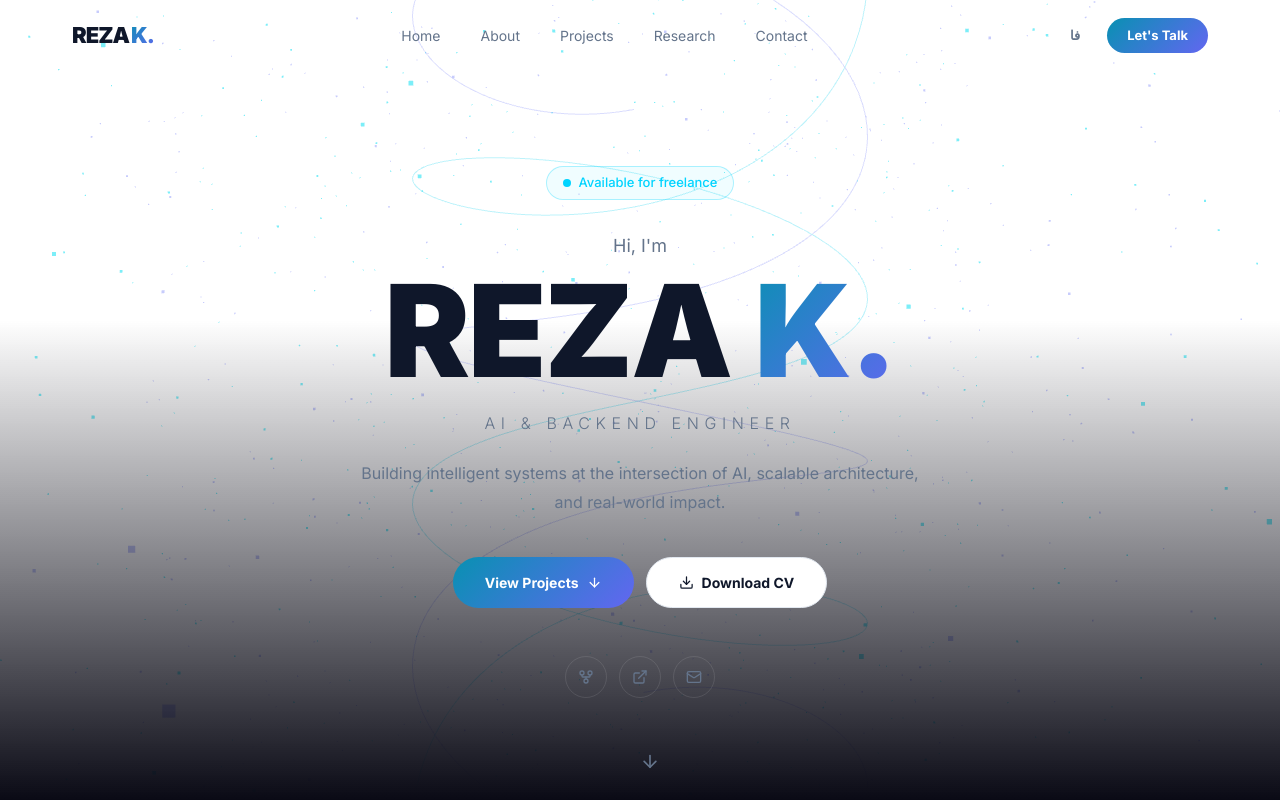
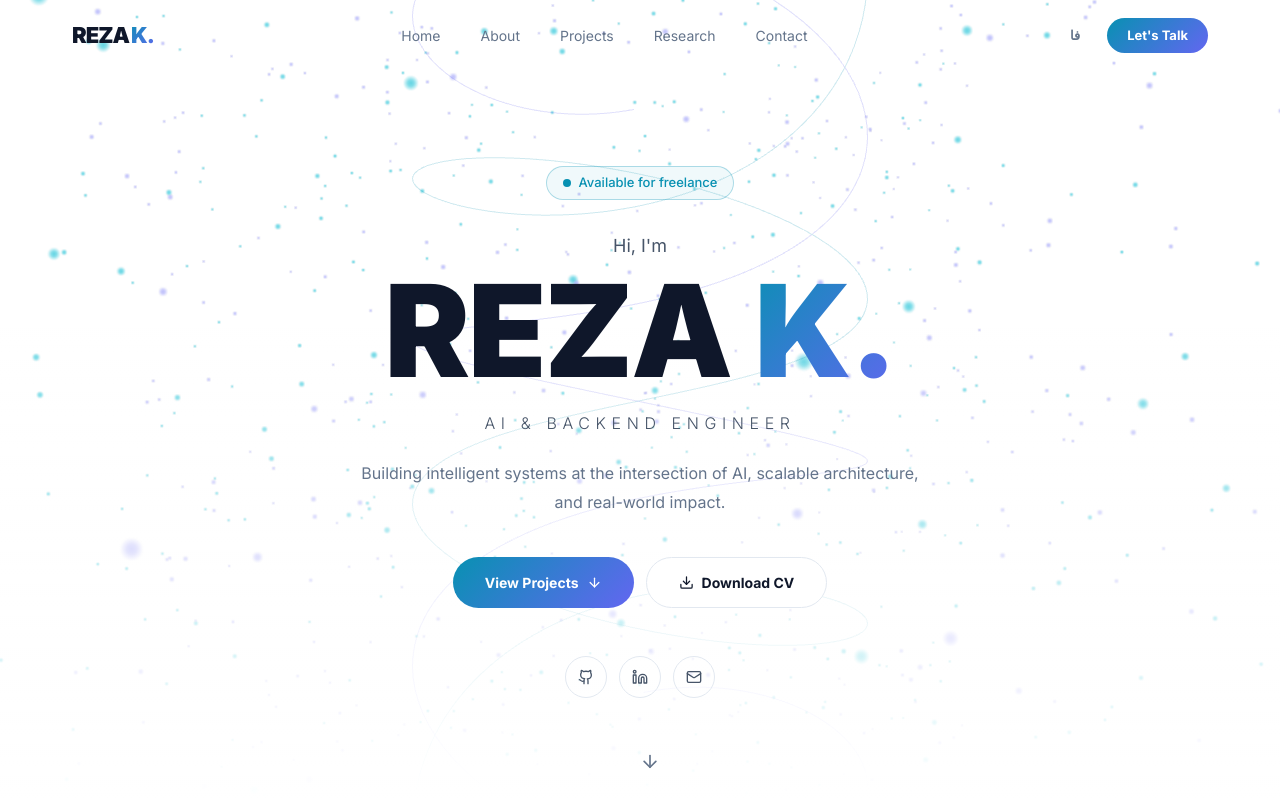
Before and after one commit to rezakermanian78/reza-portfolio-v3, a Next.js app: page /en in a window 1280 px wide. Shown: the top 800 px of the page. Built offline with nearby package versions, Linux system fonts and the light colour scheme.

Commit message:
fix: circular particles + proper GitHub/LinkedIn SVG icons

```diff
--- a/components/Contact.tsx
+++ b/components/Contact.tsx
@@ -1,8 +1,9 @@
 'use client';
 import { useTranslations, useLocale } from 'next-intl';
 import { motion } from 'framer-motion';
-import { Send, MapPin, Mail, ExternalLink, GitFork } from 'lucide-react';
+import { Send, MapPin, Mail } from 'lucide-react';
 import { useState } from 'react';
+import { GithubIcon, LinkedinIcon } from './Icons';
 
 export default function Contact() {
   const t = useTranslations('contact');
@@ -19,32 +20,29 @@ export default function Contact() {
   };
 
   const inputStyle = {
-    width: '100%', background: 'rgba(255,255,255,0.04)', border: '1px solid rgba(255,255,255,0.1)',
-    borderRadius: '12px', padding: '14px 16px', color: '#0F172A', fontSize: '14px', outline: 'none',
-    transition: 'border-color 0.2s', fontFamily: 'inherit',
+    width: '100%', background: '#F8FAFC', border: '1px solid #E2E8F0',
+    borderRadius: '12px', padding: '14px 16px', color: '#0F172A', fontSize: '14px',
+    outline: 'none', fontFamily: 'inherit',
   };
 
   return (
     <section id="contact" className="section">
       <div style={{ display: 'grid', gridTemplateColumns: 'repeat(auto-fit, minmax(280px, 1fr))', gap: '4rem' }}>
-
         <motion.div initial={{ opacity: 0, x: -40 }} whileInView={{ opacity: 1, x: 0 }} viewport={{ once: true }}>
           <p className="section-label">{t('label')}</p>
           <h2 className="section-title">{t('title')}</h2>
           <div style={{ display: 'flex', alignItems: 'center', gap: '6px', color: '#64748B', fontSize: '13px', marginBottom: '2.5rem' }}>
-            <MapPin size={13} color="#00D4FF" /> {t('location')}
+            <MapPin size={13} color="#0891B2" /> {t('location')}
           </div>
           <div style={{ display: 'flex', flexDirection: 'column', gap: '16px' }}>
             {[
-              { icon: Mail, label: 'reza.kermanian1378@gmail.com', href: 'mailto:reza.kermanian1378@gmail.com' },
-              { icon: GitFork, label: 'github.com/rezakermanian78', href: 'https://github.com/rezakermanian78' },
-              { icon: ExternalLink, label: 'linkedin.com/in/rezakermanian', href: 'https://linkedin.com/in/rezakermanian' },
+              { icon: Mail,         label: 'reza.kermanian1378@gmail.com',   href: 'mailto:reza.kermanian1378@gmail.com' },
+              { icon: GithubIcon,   label: 'github.com/rezakermanian78',      href: 'https://github.com/rezakermanian78'  },
+              { icon: LinkedinIcon, label: 'linkedin.com/in/rezakermanian',   href: 'https://linkedin.com/in/rezakermanian' },
             ].map(({ icon: Icon, label, href }) => (
               <a key={label} href={href} target="_blank" rel="noopener noreferrer"
-                style={{ display: 'flex', alignItems: 'center', gap: '12px', color: '#64748B', textDecoration: 'none', transition: 'color 0.2s' }}
-                onMouseEnter={e => e.currentTarget.style.color = '#00D4FF'}
-                onMouseLeave={e => e.currentTarget.style.color = '#94A3B8'}>
-                <div style={{ width: '40px', height: '40px', borderRadius: '10px', border: '1px solid rgba(255,255,255,0.08)', display: 'flex', alignItems: 'center', justifyContent: 'center', flexShrink: 0 }}>
+                style={{ display: 'flex', alignItems: 'center', gap: '12px', color: '#475569', textDecoration: 'none' }}>
+                <div style={{ width: '40px', height: '40px', borderRadius: '10px', border: '1px solid #E2E8F0', display: 'flex', alignItems: 'center', justifyContent: 'center', flexShrink: 0 }}>
                   <Icon size={16} />
                 </div>
                 <span style={{ fontSize: '13px' }}>{label}</span>
@@ -52,34 +50,27 @@ export default function Contact() {
             ))}
           </div>
         </motion.div>
-
         <motion.div initial={{ opacity: 0, x: 40 }} whileInView={{ opacity: 1, x: 0 }} viewport={{ once: true }}>
           {sent ? (
             <div className="card" style={{ padding: '3rem', textAlign: 'center' }}>
-              <div style={{ width: '56px', height: '56px', borderRadius: '50%', background: 'rgba(0,212,255,0.1)', border: '1px solid rgba(0,212,255,0.3)', display: 'flex', alignItems: 'center', justifyContent: 'center', margin: '0 auto 1rem' }}>
-                <Send size={22} color="#00D4FF" />
+              <div style={{ width: '56px', height: '56px', borderRadius: '50%', background: 'rgba(8,145,178,0.1)', border: '1px solid rgba(8,145,178,0.3)', display: 'flex', alignItems: 'center', justifyContent: 'center', margin: '0 auto 1rem' }}>
+                <Send size={22} color="#0891B2" />
               </div>
               <p style={{ fontSize: '18px', fontWeight: 700, color: '#0F172A', marginBottom: '8px' }}>{t('success')}</p>
-              <p style={{ fontSize: '13px', color: '#64748B' }}>{locale === 'fa' ? 'به زودی پاسخ می‌دهم' : "I'll get back to you soon"}</p>
+              <p style={{ fontSize: '13px', color: '#64748B' }}>{locale === 'fa' ? 'به زودی پاسخ میدهم' : "I'll get back to you soon"}</p>
             </div>
           ) : (
             <form onSubmit={handleSubmit} className="card" style={{ padding: '2rem', display: 'flex', flexDirection: 'column', gap: '14px' }}>
-              <input required name="name" type="text" placeholder={t('name')} style={inputStyle}
-                onFocus={e => e.currentTarget.style.borderColor = 'rgba(0,212,255,0.4)'}
-                onBlur={e => e.currentTarget.style.borderColor = 'rgba(255,255,255,0.1)'} />
-              <input required name="email" type="email" placeholder={t('email')} style={inputStyle}
-                onFocus={e => e.currentTarget.style.borderColor = 'rgba(0,212,255,0.4)'}
-                onBlur={e => e.currentTarget.style.borderColor = 'rgba(255,255,255,0.1)'} />
-              <textarea required name="message" rows={5} placeholder={t('message')} style={{ ...inputStyle, resize: 'none' }}
-                onFocus={e => e.currentTarget.style.borderColor = 'rgba(0,212,255,0.4)'}
-                onBlur={e => e.currentTarget.style.borderColor = 'rgba(255,255,255,0.1)'} />
-              <button type="submit" disabled={loading} className="btn-primary" style={{ width: '100%', justifyContent: 'center', opacity: loading ? 0.7 : 1 }}>
-                <Send size={15} /> {loading ? (locale === 'fa' ? 'در حال ارسال...' : 'Sending...') : t('send')}
+              <input required name="name" type="text" placeholder={t('name')} style={inputStyle} />
+              <input required name="email" type="email" placeholder={t('email')} style={inputStyle} />
+              <textarea required name="message" rows={5} placeholder={t('message')} style={{ ...inputStyle, resize: 'none' }} />
+              <button type="submit" disabled={loading} className="btn-primary"
+                style={{ width: '100%', justifyContent: 'center', opacity: loading ? 0.7 : 1 }}>
+                <Send size={15} /> {loading ? (locale === 'fa' ? '...در حال ارسال' : 'Sending...') : t('send')}
               </button>
             </form>
           )}
         </motion.div>
-
       </div>
     </section>
   );
--- a/components/Hero.tsx
+++ b/components/Hero.tsx
@@ -1,71 +1,53 @@
 'use client';
 import { useTranslations } from 'next-intl';
 import { motion } from 'framer-motion';
-import { ArrowDown, Download, Mail, ExternalLink, GitFork } from 'lucide-react';
+import { ArrowDown, Download, Mail } from 'lucide-react';
 import dynamic from 'next/dynamic';
+import { GithubIcon, LinkedinIcon } from './Icons';
 
 const ParticleHero = dynamic(() => import('./ParticleHero'), { ssr: false });
 
 export default function Hero() {
   const t = useTranslations('hero');
-
   return (
     <section id="home" style={{ position: 'relative', minHeight: '100vh', display: 'flex', alignItems: 'center', justifyContent: 'center', overflow: 'hidden' }}>
       <ParticleHero />
-      <div style={{ position: 'absolute', inset: 0, background: 'linear-gradient(to bottom, transparent 40%, #0A0A15)' }} />
-
+      <div style={{ position: 'absolute', inset: 0, background: 'linear-gradient(to bottom, transparent 40%, #FFFFFF)' }} />
       <div style={{ position: 'relative', zIndex: 10, maxWidth: '900px', margin: '0 auto', padding: '8rem 2rem 4rem', display: 'flex', flexDirection: 'column', alignItems: 'center', textAlign: 'center' }}>
-
         <motion.div initial={{ opacity: 0, y: 20 }} animate={{ opacity: 1, y: 0 }} transition={{ delay: 0.2 }}
-          style={{ display: 'inline-flex', alignItems: 'center', gap: '8px', padding: '6px 16px', borderRadius: '999px', border: '1px solid rgba(0,212,255,0.3)', background: 'rgba(0,212,255,0.06)', marginBottom: '2rem' }}>
-          <span style={{ width: '8px', height: '8px', borderRadius: '50%', background: '#00D4FF', animation: 'pulse 2s infinite' }} />
-          <span style={{ fontSize: '13px', color: '#00D4FF', fontWeight: 500 }}>{t('badge')}</span>
+          style={{ display: 'inline-flex', alignItems: 'center', gap: '8px', padding: '6px 16px', borderRadius: '999px', border: '1px solid rgba(8,145,178,0.3)', background: 'rgba(8,145,178,0.06)', marginBottom: '2rem' }}>
+          <span style={{ width: '8px', height: '8px', borderRadius: '50%', background: '#0891B2' }} />
+          <span style={{ fontSize: '13px', color: '#0891B2', fontWeight: 500 }}>{t('badge')}</span>
         </motion.div>
-
         <motion.p initial={{ opacity: 0, y: 20 }} animate={{ opacity: 1, y: 0 }} transition={{ delay: 0.3 }}
-          style={{ fontSize: '18px', color: '#64748B', marginBottom: '8px' }}>
-          {t('greeting')}
-        </motion.p>
-
+          style={{ fontSize: '18px', color: '#475569', marginBottom: '8px' }}>{t('greeting')}</motion.p>
         <motion.h1 initial={{ opacity: 0, y: 30 }} animate={{ opacity: 1, y: 0 }} transition={{ delay: 0.4 }}
           style={{ fontSize: 'clamp(4rem, 12vw, 8rem)', fontWeight: 900, lineHeight: 1, marginBottom: '1rem', letterSpacing: '-2px' }}>
-          <span style={{ color: '#0F172A' }}>REZA </span>
-          <span className="gradient-text">K.</span>
+          <span style={{ color: '#0F172A' }}>REZA </span><span className="gradient-text">K.</span>
         </motion.h1>
-
         <motion.h2 initial={{ opacity: 0, y: 20 }} animate={{ opacity: 1, y: 0 }} transition={{ delay: 0.5 }}
-          style={{ fontSize: 'clamp(13px, 2vw, 16px)', fontWeight: 300, color: '#64748B', letterSpacing: '0.35em', textTransform: 'uppercase', marginBottom: '1.5rem' }}>
-          {t('title')}
-        </motion.h2>
-
+          style={{ fontSize: 'clamp(13px, 2vw, 16px)', fontWeight: 300, color: '#475569', letterSpacing: '0.35em', textTransform: 'uppercase', marginBottom: '1.5rem' }}>{t('title')}</motion.h2>
         <motion.p initial={{ opacity: 0, y: 20 }} animate={{ opacity: 1, y: 0 }} transition={{ delay: 0.6 }}
-          style={{ fontSize: '16px', color: '#64748B', maxWidth: '560px', lineHeight: 1.8, marginBottom: '2.5rem' }}>
-          {t('subtitle')}
-        </motion.p>
-
+          style={{ fontSize: '16px', color: '#64748B', maxWidth: '560px', lineHeight: 1.8, marginBottom: '2.5rem' }}>{t('subtitle')}</motion.p>
         <motion.div initial={{ opacity: 0, y: 20 }} animate={{ opacity: 1, y: 0 }} transition={{ delay: 0.7 }}
           style={{ display: 'flex', flexWrap: 'wrap', gap: '12px', justifyContent: 'center', marginBottom: '3rem' }}>
           <a href="#projects" className="btn-primary">{t('cta_primary')} <ArrowDown size={15} /></a>
           <a href="/cv.pdf" download className="btn-secondary"><Download size={15} /> {t('cta_secondary')}</a>
         </motion.div>
-
         <motion.div initial={{ opacity: 0 }} animate={{ opacity: 1 }} transition={{ delay: 0.9 }}
           style={{ display: 'flex', gap: '12px' }}>
           {[
-            { icon: GitFork, href: 'https://github.com/rezakermanian78', label: 'GitHub' },
-            { icon: ExternalLink, href: 'https://linkedin.com/in/rezakermanian', label: 'LinkedIn' },
-            { icon: Mail, href: 'mailto:reza.kermanian1378@gmail.com', label: 'Email' },
+            { icon: GithubIcon,   href: 'https://github.com/rezakermanian78',        label: 'GitHub'   },
+            { icon: LinkedinIcon, href: 'https://linkedin.com/in/rezakermanian',     label: 'LinkedIn' },
+            { icon: Mail,         href: 'mailto:reza.kermanian1378@gmail.com',        label: 'Email'    },
           ].map(({ icon: Icon, href, label }) => (
             <a key={label} href={href} target="_blank" rel="noopener noreferrer" aria-label={label}
-              style={{ width: '42px', height: '42px', borderRadius: '50%', border: '1px solid rgba(255,255,255,0.1)', display: 'flex', alignItems: 'center', justifyContent: 'center', color: '#64748B', textDecoration: 'none', transition: 'all 0.2s' }}
-              onMouseEnter={e => { e.currentTarget.style.borderColor = 'rgba(0,212,255,0.5)'; e.currentTarget.style.color = '#00D4FF'; }}
-              onMouseLeave={e => { e.currentTarget.style.borderColor = 'rgba(255,255,255,0.1)'; e.currentTarget.style.color = '#94A3B8'; }}>
+              style={{ width: '42px', height: '42px', borderRadius: '50%', border: '1px solid #E2E8F0', display: 'flex', alignItems: 'center', justifyContent: 'center', color: '#475569', textDecoration: 'none' }}>
               <Icon size={16} />
             </a>
           ))}
         </motion.div>
       </div>
-
       <motion.div animate={{ y: [0, 8, 0] }} transition={{ repeat: Infinity, duration: 2 }}
         style={{ position: 'absolute', bottom: '2rem', left: '50%', transform: 'translateX(-50%)', color: '#64748B' }}>
         <ArrowDown size={20} />
--- /dev/null
+++ b/components/Icons.tsx
@@ -0,0 +1,16 @@
+export const GithubIcon = ({ size = 16 }: { size?: number }) => (
+  <svg width={size} height={size} viewBox="0 0 24 24" fill="none"
+    stroke="currentColor" strokeWidth="2" strokeLinecap="round" strokeLinejoin="round">
+    <path d="M15 22v-4a4.8 4.8 0 0 0-1-3.2c3 0 6-2 6-5.5.08-1.25-.27-2.48-1-3.5.28-1.15.28-2.35 0-3.5 0 0-1 0-3 1.5-2.64-.5-5.36-.5-8 0C6 2 5 2 5 2c-.3 1.15-.3 2.35 0 3.5A5.4 5.4 0 0 0 4 9c0 3.5 3 5.5 6 5.5-.39.49-.68 1.05-.85 1.65S9 17.44 9 18v4" />
+    <path d="M9 18c-4.51 2-5-2-7-2" />
+  </svg>
+);
+
+export const LinkedinIcon = ({ size = 16 }: { size?: number }) => (
+  <svg width={size} height={size} viewBox="0 0 24 24" fill="none"
+    stroke="currentColor" strokeWidth="2" strokeLinecap="round" strokeLinejoin="round">
+    <path d="M16 8a6 6 0 0 1 6 6v7h-4v-7a2 2 0 0 0-2-2 2 2 0 0 0-2 2v7h-4v-7a6 6 0 0 1 6-6z" />
+    <rect width="4" height="12" x="2" y="9" />
+    <circle cx="4" cy="4" r="2" />
+  </svg>
+);
--- a/components/ParticleHero.tsx
+++ b/components/ParticleHero.tsx
@@ -21,45 +21,81 @@ export default function ParticleHero() {
     renderer.setClearColor(0x000000, 0);
     mount.appendChild(renderer.domElement);
 
-    const count = 2500;
+    // ---- Circular sprite (fixes square particles) ----
+    const cv = document.createElement('canvas');
+    cv.width = 64; cv.height = 64;
+    const ctx2d = cv.getContext('2d')!;
+    const grad = ctx2d.createRadialGradient(32, 32, 0, 32, 32, 32);
+    grad.addColorStop(0,   'rgba(255,255,255,1)');
+    grad.addColorStop(0.4, 'rgba(255,255,255,0.8)');
+    grad.addColorStop(1,   'rgba(255,255,255,0)');
+    ctx2d.fillStyle = grad;
+    ctx2d.fillRect(0, 0, 64, 64);
+    const sprite = new THREE.CanvasTexture(cv);
+
+    // ---- Particles ----
+    const count = 2000;
     const positions = new Float32Array(count * 3);
-    const colors = new Float32Array(count * 3);
+    const colors    = new Float32Array(count * 3);
     for (let i = 0; i < count; i++) {
       positions[i * 3]     = (Math.random() - 0.5) * 12;
       positions[i * 3 + 1] = (Math.random() - 0.5) * 12;
       positions[i * 3 + 2] = (Math.random() - 0.5) * 12;
-      const cyan = Math.random() > 0.5;
-      colors[i * 3]     = cyan ? 0.13 : 0.51;
-      colors[i * 3 + 1] = cyan ? 0.83 : 0.55;
-      colors[i * 3 + 2] = cyan ? 0.93 : 0.97;
+      const isCyan = Math.random() > 0.5;
+      // Darker colours visible on white bg (#0891B2 cyan / #6366F1 indigo)
+      colors[i * 3]     = isCyan ? 0.03 : 0.39;
+      colors[i * 3 + 1] = isCyan ? 0.57 : 0.40;
+      colors[i * 3 + 2] = isCyan ? 0.70 : 0.95;
     }
     const geo = new THREE.BufferGeometry();
     geo.setAttribute('position', new THREE.BufferAttribute(positions, 3));
-    geo.setAttribute('color', new THREE.BufferAttribute(colors, 3));
-    const mat = new THREE.PointsMaterial({ size: 0.018, vertexColors: true, transparent: true, opacity: 0.85 });
+    geo.setAttribute('color',    new THREE.BufferAttribute(colors, 3));
+
+    const mat = new THREE.PointsMaterial({
+      size: 0.06,
+      vertexColors: true,
+      transparent: true,
+      opacity: 0.75,
+      map: sprite,
+      sizeAttenuation: true,
+      depthWrite: false,
+    });
     const particles = new THREE.Points(geo, mat);
     scene.add(particles);
 
-    const hp1: THREE.Vector3[] = [], hp2: THREE.Vector3[] = [];
+    // ---- Double helix ----
+    const hp1: THREE.Vector3[] = [];
+    const hp2: THREE.Vector3[] = [];
     for (let i = 0; i < 300; i++) {
       const t = (i / 300) * Math.PI * 6 - Math.PI * 3;
       hp1.push(new THREE.Vector3(Math.cos(t) * 1.2, t * 0.25, Math.sin(t) * 1.2));
       hp2.push(new THREE.Vector3(Math.cos(t + Math.PI) * 1.2, t * 0.25, Math.sin(t + Math.PI) * 1.2));
     }
-    const h1 = new THREE.Line(new THREE.BufferGeometry().setFromPoints(hp1), new THREE.LineBasicMaterial({ color: 0x22D3EE, transparent: true, opacity: 0.3 }));
-    const h2 = new THREE.Line(new THREE.BufferGeometry().setFromPoints(hp2), new THREE.LineBasicMaterial({ color: 0x818CF8, transparent: true, opacity: 0.3 }));
-    scene.add(h1); scene.add(h2);
+    const h1 = new THREE.Line(
+      new THREE.BufferGeometry().setFromPoints(hp1),
+      new THREE.LineBasicMaterial({ color: 0x0891B2, transparent: true, opacity: 0.2 })
+    );
+    const h2 = new THREE.Line(
+      new THREE.BufferGeometry().setFromPoints(hp2),
+      new THREE.LineBasicMaterial({ color: 0x6366F1, transparent: true, opacity: 0.2 })
+    );
+    scene.add(h1);
+    scene.add(h2);
 
     let mx = 0, my = 0;
-    const onMouse = (e: MouseEvent) => { mx = (e.clientX / W - 0.5) * 0.8; my = (e.clientY / H - 0.5) * 0.8; };
+    const onMouse = (e: MouseEvent) => {
+      mx = (e.clientX / W - 0.5) * 0.8;
+      my = (e.clientY / H - 0.5) * 0.8;
+    };
     window.addEventListener('mousemove', onMouse);
 
-    let id: number;
+    let animId: number;
     const animate = () => {
-      id = requestAnimationFrame(animate);
+      animId = requestAnimationFrame(animate);
       particles.rotation.y += 0.0004;
       particles.rotation.x += 0.0001;
-      h1.rotation.y += 0.004; h2.rotation.y += 0.004;
+      h1.rotation.y += 0.004;
+      h2.rotation.y += 0.004;
       camera.position.x += (mx - camera.position.x) * 0.03;
       camera.position.y += (-my - camera.position.y) * 0.03;
       camera.lookAt(scene.position);
@@ -69,16 +105,20 @@ export default function ParticleHero() {
 
     const onResize = () => {
       const w = mount.clientWidth, h = mount.clientHeight;
-      camera.aspect = w / h; camera.updateProjectionMatrix();
+      camera.aspect = w / h;
+      camera.updateProjectionMatrix();
       renderer.setSize(w, h);
     };
     window.addEventListener('resize', onResize);
 
     return () => {
-      cancelAnimationFrame(id);
+      cancelAnimationFrame(animId);
       window.removeEventListener('mousemove', onMouse);
       window.removeEventListener('resize', onResize);
       if (mount.contains(renderer.domElement)) mount.removeChild(renderer.domElement);
+      sprite.dispose();
+      geo.dispose();
+      mat.dispose();
       renderer.dispose();
     };
   }, []);
```
